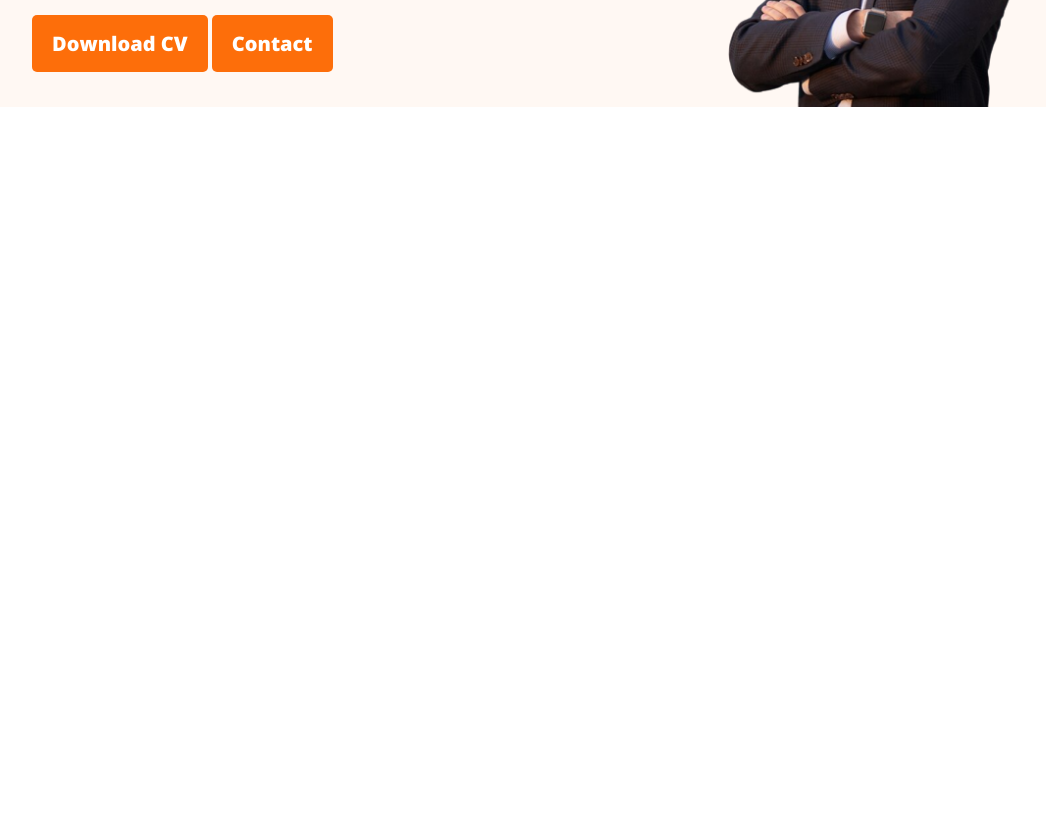
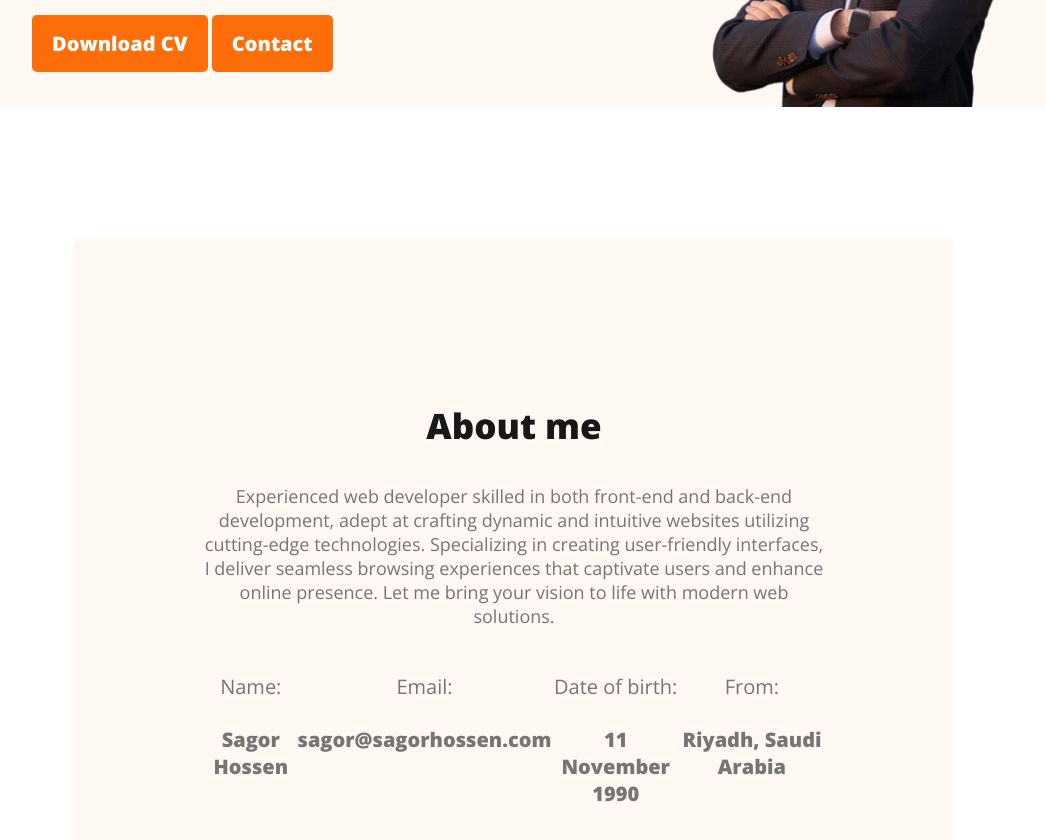
Before and after one commit to sagorcodes/dev-portfolio, a plain HTML site: page index.html in a window 1280 px wide. Shown: the part 482-1322 px from the top of the page, without its empty margins (126-1172 px from the left). Before the commit the page ends 800 px from the top, so only its background shows below. Drawn offline with nearby package versions, Linux system fonts and the light colour scheme.

Commit message:
add about section

```diff
--- a/Styles/portfolio.css
+++ b/Styles/portfolio.css
@@ -51,7 +51,7 @@ nav a{
     align-items: center;
     justify-content: space-between;
 }
-.banner-content{
+.banner-{
     min-width: 500px;
 }
 .banner .banner-pic{
@@ -75,3 +75,44 @@ nav a{
     font-weight: 400;
     line-height: 30px;
 }
+
+/* main section style */
+main{
+    max-width: 1140px;
+    margin: 0 auto;
+}
+.section-title{
+    color:#181818;
+    text-align: center;
+    font-size: 35px;
+    font-weight: 700;
+}
+/* about section style */
+.about{
+    padding: 130px;
+    border-radius: 10px;
+    background-color: #FFF8F3;
+    margin: 130px;
+}
+.section-description{
+    color: #757575;
+    text-align: center;
+    font-size: 18px;
+}
+.about-info-container{
+    display: flex;
+    justify-content: space-around;
+}
+.info-title{
+    color: #757575;
+    text-align: center;
+    font-weight: 400;
+}
+.about-info{
+    color: #757575;
+    text-align: center;
+    font-size: 20px;
+}
+.info-description{
+    font-weight: bold;
+}
--- a/index.html
+++ b/index.html
@@ -15,7 +15,7 @@
   <body>
     <header class="header">
       <nav>
-        <h3 class="nav-title"> <samp class="text-primary">P</samp>ortfolio</h3>
+        <h3 class="nav-title"><samp class="text-primary">P</samp>ortfolio</h3>
         <ul>
           <li><a href="">Home</a></li>
           <li><a href="">Portfolio</a></li>
@@ -29,15 +29,51 @@
         <div class="banner-content">
           <h3 class="banner-greeting">Hey, I am</h3>
           <h1 class="banner-title">Sagor Hossen</h1>
-          <p class="banner-description">Web developer proficient in front-end and back-end development, creating dynamic and user-friendly websites with modern technologies.</p>
+          <p class="banner-description">
+            Web developer proficient in front-end and back-end development,
+            creating dynamic and user-friendly websites with modern
+            technologies.
+          </p>
           <button class="btn-primary">Download CV</button>
           <button class="btn-primary">Contact</button>
         </div>
-        <img class="banner-pic" src="images/portrait-man.png" alt="Portrait of a man">
+        <img
+          class="banner-pic"
+          src="images/portrait-man.png"
+          alt="Portrait of a man"
+        />
       </div>
     </header>
     <main>
-
+      <section class="about">
+        <h3 class="section-title">About me</h3>
+        <p class="section-description">
+          Experienced web developer skilled in both front-end and back-end
+          development, adept at crafting dynamic and intuitive websites
+          utilizing cutting-edge technologies. Specializing in creating
+          user-friendly interfaces, I deliver seamless browsing experiences that
+          captivate users and enhance online presence. Let me bring your vision
+          to life with modern web solutions.
+        </p>
+        <div class="about-info-container">
+          <div class="about-info">
+            <h4 class="info-title">Name:</h4>
+            <p class="info-description">Sagor Hossen</p>
+          </div>
+          <div class="about-info">
+            <h4 class="info-title">Email:</h4>
+            <p class="info-description">sagor@sagorhossen.com</p>
+          </div>
+          <div class="about-info">
+            <h4 class="info-title">Date of birth:</h4>
+            <p class="info-description">11 November 1990</p>
+          </div>
+          <div class="about-info">
+            <h4 class="info-title">From:</h4>
+            <p class="info-description">Riyadh, Saudi Arabia</p>
+          </div>
+        </div>
+      </section>
     </main>
     <footer></footer>
   </body>
```
